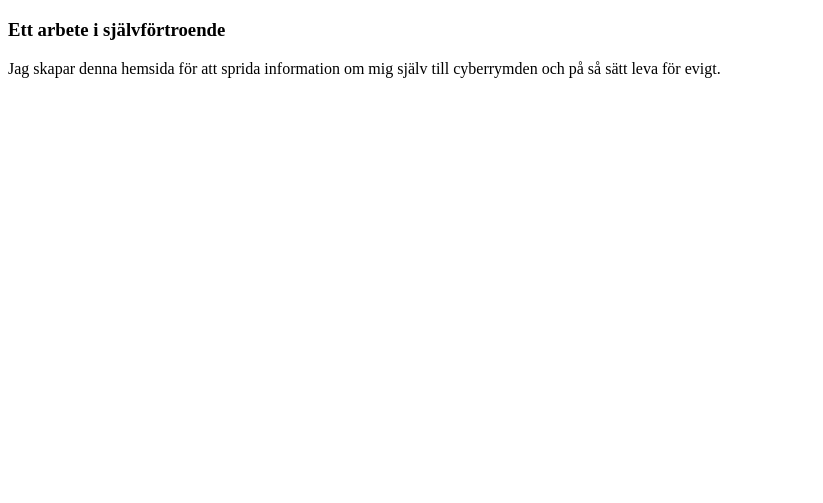
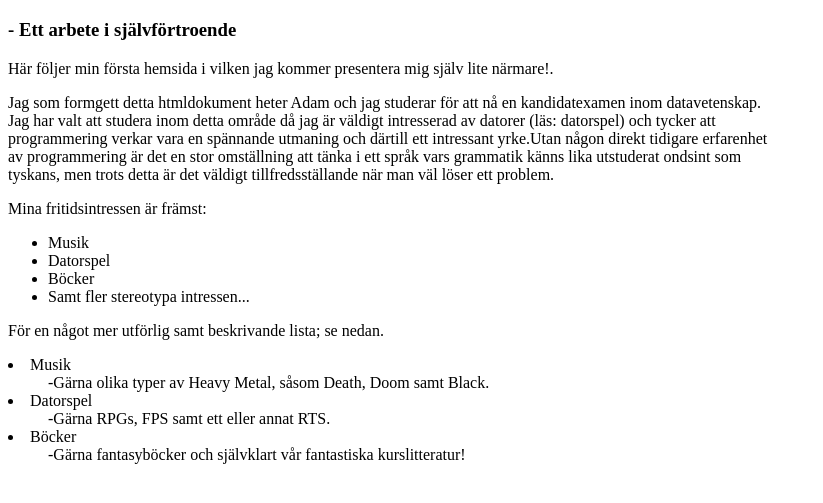
Before and after one commit to ao222qc/ao222qc_1IK415, a plain HTML site: page lab1.html in a window 1280 px wide. Shown: the part 61-564 px from the top of the page, without its empty margins (0-823 px from the left). Drawn offline with Linux system fonts and the light colour scheme.

Commit message:
At least getting somewhere

```diff
--- a/lab1.html
+++ b/lab1.html
@@ -1,13 +1,38 @@
 <!doctype html>
 <html lang="sv">
-<head>
+    <head>
         <meta charset = "utf-8">
         <title> Ett första litet dokument</title>
-</head>
+    </head>
 <body>
-<h1>Min första hemsida</h1>
-<h3>Ett arbete i självförtroende</h3>
-<p>Jag skapar denna hemsida för att sprida information om mig själv till cyberrymden och på så sätt leva för evigt.</p>
+    <h1>Min första hemsida</h1>
+    <h3>- Ett arbete i självförtroende</h3>
+
+<p>Här följer min första hemsida i vilken jag kommer presentera mig själv lite närmare!.</p>
+
+<p>Jag som formgett detta htmldokument heter Adam och jag studerar för att nå en kandidatexamen inom datavetenskap.</br>
+Jag har valt att studera inom detta område då jag är väldigt intresserad av datorer (läs: datorspel) och tycker att</br>
+programmering verkar vara en spännande utmaning och därtill ett intressant yrke.Utan någon direkt tidigare erfarenhet</br>
+av programmering är det en stor omställning att tänka i ett språk vars grammatik känns lika utstuderat ondsint som </br>
+tyskans, men trots detta är det väldigt tillfredsställande när man väl löser ett problem.</br></p>
+<p>Mina fritidsintressen är främst:</br></p>
+<ul>
+    <li>Musik</li>
+    <li>Datorspel</li>
+    <li>Böcker</li>
+    <li>Samt fler stereotypa intressen...</li>
+</ul>
+<p>För en något mer utförlig samt beskrivande lista; se nedan.</br></p>
+<dl>
+    <li>Musik
+    <dd>-Gärna olika typer av Heavy Metal, såsom Death, Doom samt Black.</dd>
+    </li>
+    <li>Datorspel
+        <dd>-Gärna RPGs, FPS samt ett eller annat RTS.</dd>
+    </li>
+    <li>Böcker</li>
+    <dd>-Gärna fantasyböcker och självklart vår fantastiska kurslitteratur!</dd>
+</dl>
 
 
 </body>
```
